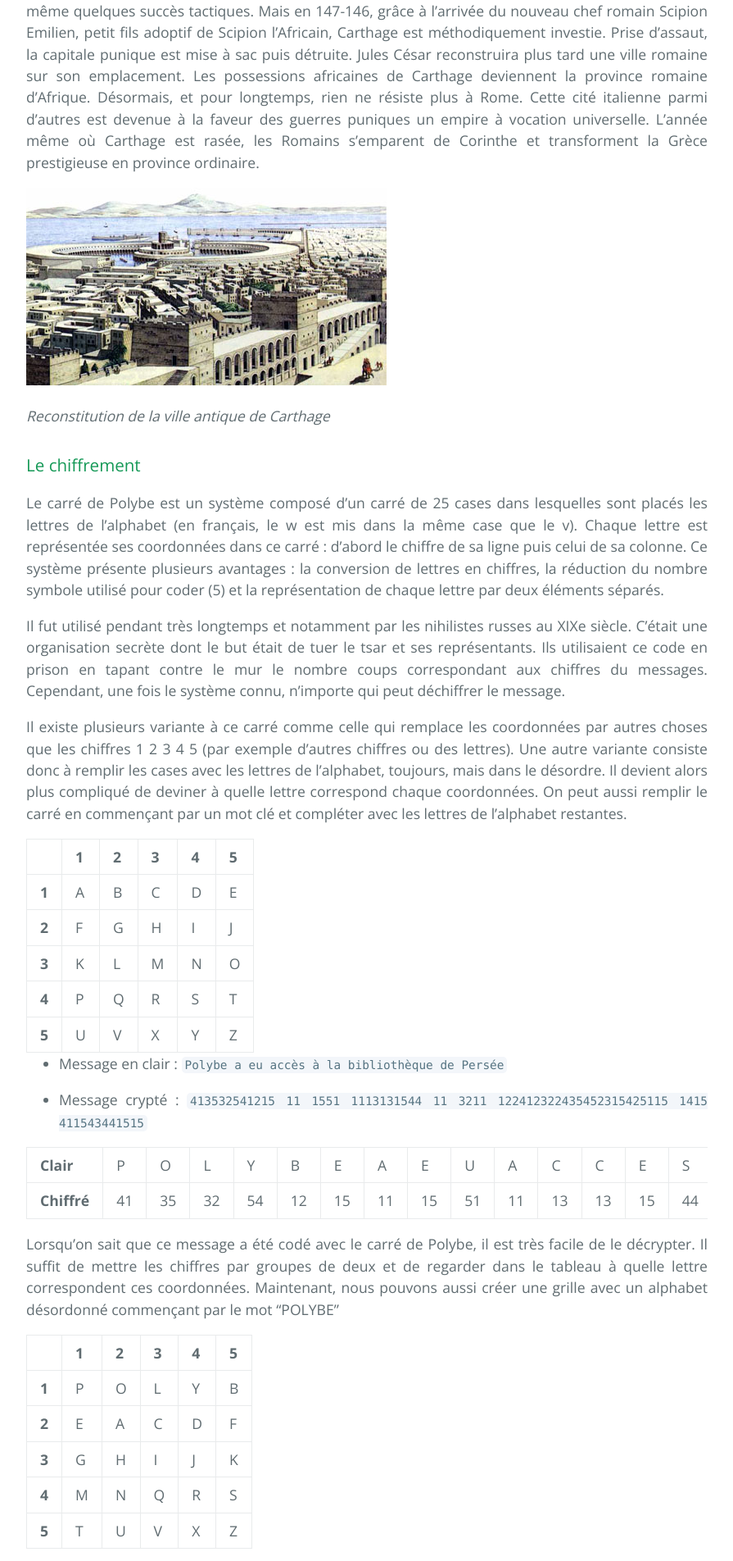
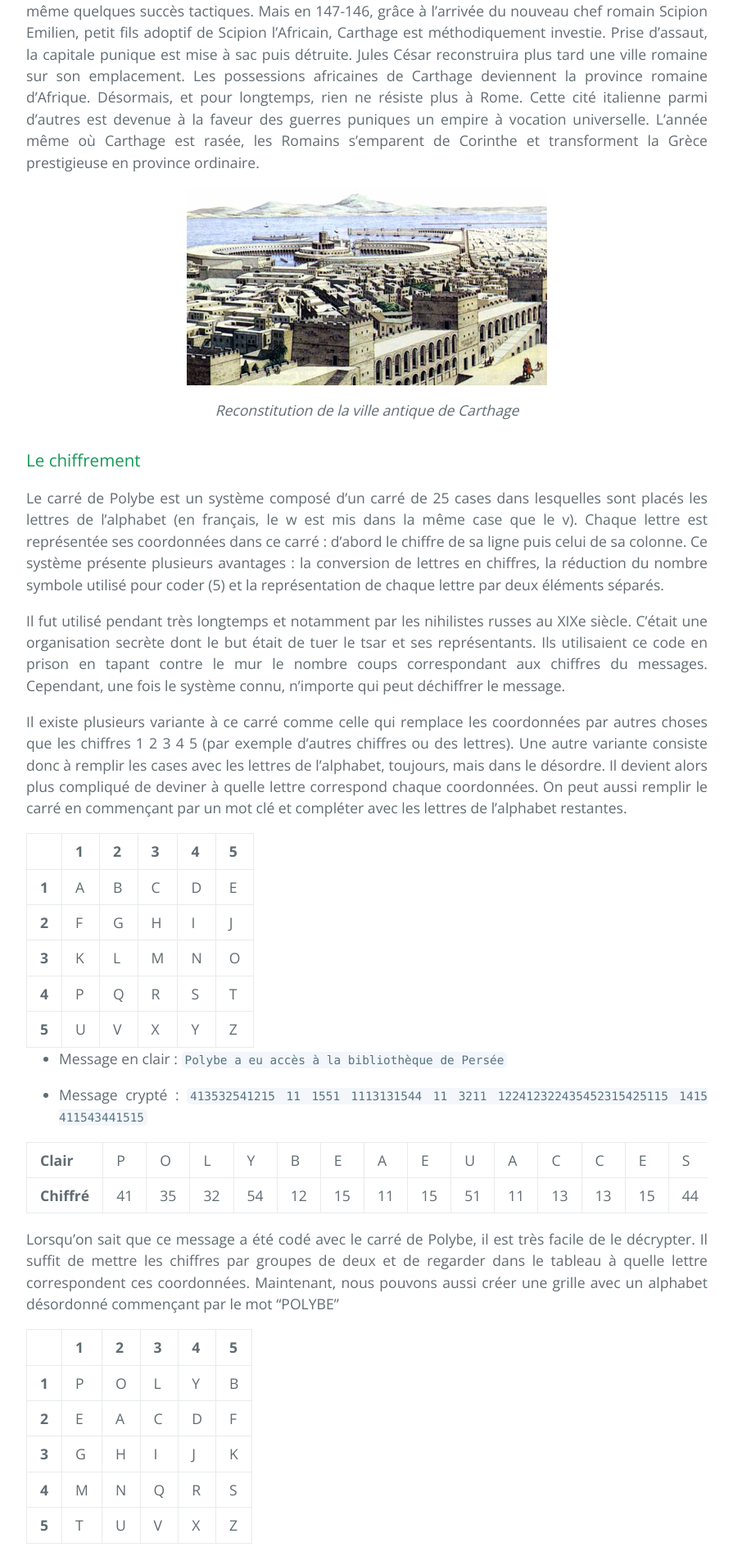
Before and after one commit to SamuelGallay/CryptoTPE, a Jekyll site: the page built from pages/1_Antiquite/2_polybe.md, in a window 1280 px wide. Shown: the part 935-2839 px from the top of the page at 82% size, without its empty margins (192-1087 px from the left). Built offline with Jekyll 4.4.1, drawn with Linux system fonts in a browser that asks for light colours; our own code applies the rules of GitHub Pages for plain Markdown files.

Commit message:
Carthage

```diff
--- a/pages/1_Antiquite/2_polybe.md
+++ b/pages/1_Antiquite/2_polybe.md
@@ -18,9 +18,9 @@ Polybe (203 avant J-C - 126 av. J-C) est un historien grec à qui l’on doit un
 
 Elle marque la fin d’un siège de trois ans ayant débuté en 149 av. J-C et la fin de la Troisième Guerre Punique. Au début, la ville, malgré son isolement, résiste à la pression militaire de Rome et connaît même quelques succès tactiques. Mais en 147-146, grâce à l'arrivée du nouveau chef romain Scipion Emilien, petit fils adoptif de Scipion l’Africain, Carthage est méthodiquement investie. Prise d'assaut, la capitale punique est mise à sac puis détruite. Jules César reconstruira plus tard une ville romaine sur son emplacement. Les possessions africaines de Carthage deviennent la province romaine d'Afrique. Désormais, et pour longtemps, rien ne résiste plus à Rome. Cette cité italienne parmi d'autres est devenue à la faveur des guerres puniques un empire à vocation universelle. L'année même où Carthage est rasée, les Romains s'emparent de Corinthe et transforment la Grèce prestigieuse en province ordinaire.
 
-![carthage]({{ "/assets/1_Antiquite/carthage.jpg" | relative_url }})
 
-*Reconstitution de la ville antique de Carthage*
+<img src="{{ "/assets/1_Antiquite/carthage.jpg" | relative_url }}" alt="Carthage" style="margin: 0 auto;display: block;"/>
+<p align="center"> <em>Reconstitution de la ville antique de Carthage</em> </p>
 
 ### Le chiffrement
 
```
